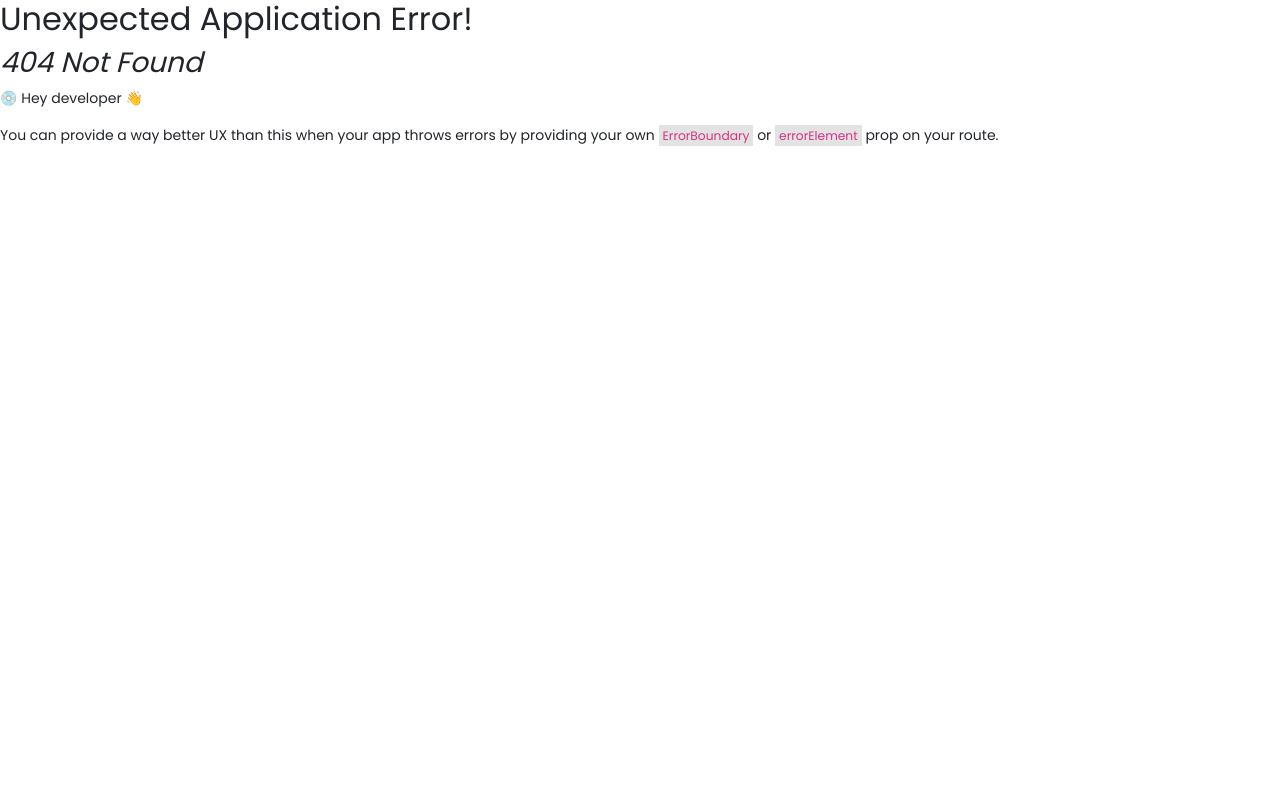
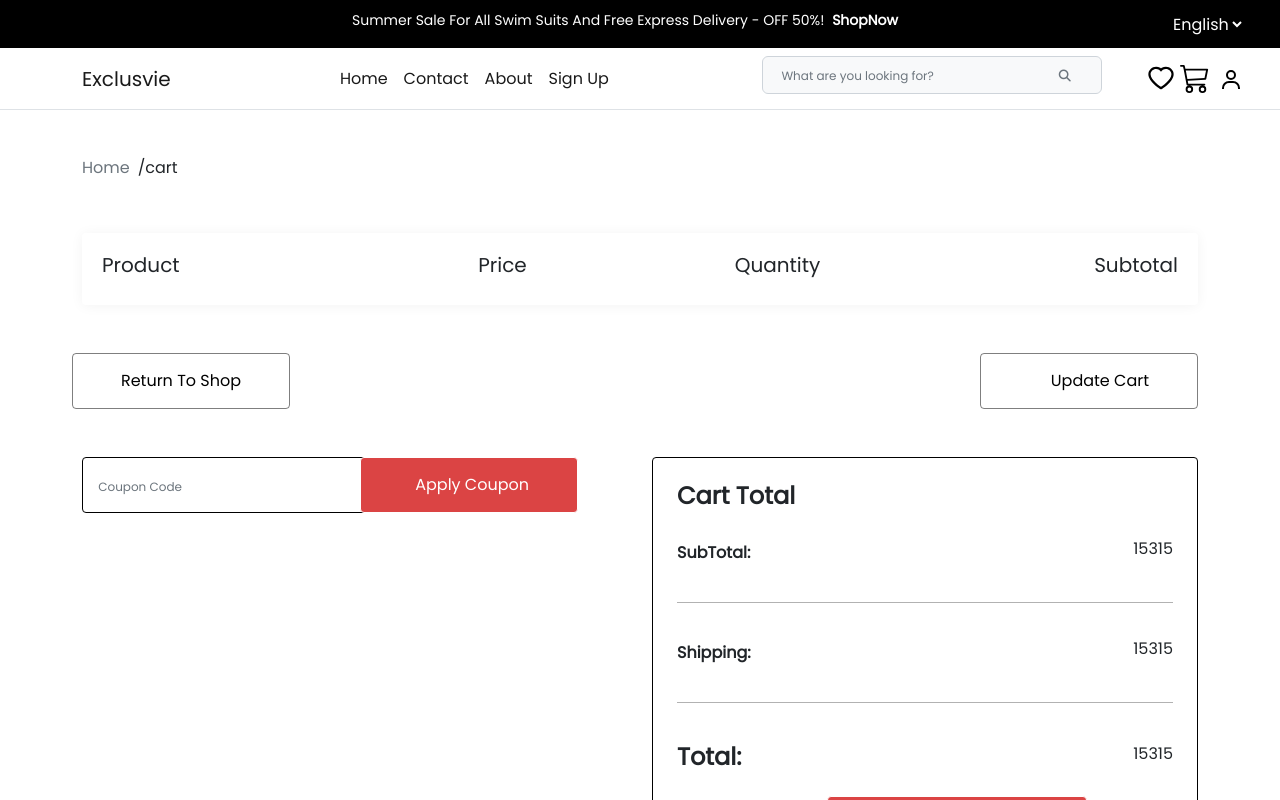
Before and after one commit to mrwan14/full-ecommerce-website, a React (Create React App) app: page /cart in a window 1280 px wide. Before the commit this address had no page. Shown: the top 800 px of the page. Built offline with nearby package versions, Linux system fonts and the light colour scheme.

Commit message:
cart and wishLIST

```diff
--- a/src/App.js
+++ b/src/App.js
@@ -5,6 +5,7 @@ import Home from "./Components/Home/Home";
 import SignUp from "./Components/SignUp/SignUp";
 import Login from "./Components/Login/Login";
 import WishList from "./Components/WishList/WishList";
+import Cart from "./Components/Cart/Cart";
 
 const router = createBrowserRouter([
   {
@@ -16,6 +17,7 @@ const router = createBrowserRouter([
       { path: "signup", element: <SignUp /> },
       { path: "login", element: <Login /> },
       { path: "wishlist", element: <WishList /> },
+      { path: "cart", element: <Cart /> },
     ],
   },
 ]);
--- a/src/Components/Cart/Cart.css
+++ b/src/Components/Cart/Cart.css
@@ -0,0 +1,76 @@
+.img img {
+  width: 40%;
+}
+.product-info,
+.product-titles {
+  margin-top: 40px;
+  margin-bottom: 20px;
+  box-shadow: 0px 1px 13px rgba(0, 0, 0, 0.05);
+  border-radius: 4px;
+  padding: 20px;
+}
+.quantity {
+  height: 44px;
+  width: 72px;
+  border: 1.5px solid rgba(0, 0, 0, 0.4);
+  border-radius: 4px;
+  margin: auto;
+}
+.quantity p {
+  margin-top: 11px;
+  margin-left: 5px;
+}
+.crement {
+  margin-top: -5px;
+}
+.cart-btn .btn-white {
+  height: 56px;
+  width: 218px;
+  border-radius: 4px;
+  padding: 25px 48px 16px 48px;
+  border: 1px solid rgba(0, 0, 0, 0.5);
+  color: black;
+}
+.btn-white:hover,
+.Apply-Coupon:hover,
+.checkout-btn:hover {
+  background-color: black;
+  color: rgb(251, 251, 251);
+}
+.cart-btn button p,
+.Apply-Coupon p,
+.checkout-btn p {
+  font-family: "Poppins";
+  font-weight: 400;
+  font-size: 16px;
+  line-height: 24px;
+  text-align: right;
+}
+.coupon .email-input input {
+  border: rgba(0, 0, 0, 1) 1px solid;
+  height: 56px;
+  width: 300px;
+
+  border-radius: 4px;
+}
+.Apply-Coupon {
+  background-color: rgba(219, 68, 68, 1);
+  height: 56px;
+  width: 218px;
+  border-radius: 4px;
+  padding: 25px 48px 16px 48px;
+  color: rgb(255, 255, 255);
+  margin-right: 50px;
+}
+.checkout-btn {
+  height: 56px;
+  width: 260px;
+  background-color: rgba(219, 68, 68, 1);
+  border-radius: 4px;
+  padding: 16px 48px 16px 48px;
+  margin-left: 150px;
+}
+.cart-total {
+  border: 1.5px solid #000000;
+  border-radius: 4px;
+}
--- a/src/Components/Cart/Cart.jsx
+++ b/src/Components/Cart/Cart.jsx
@@ -1,7 +1,134 @@
-import React from 'react'
-import './Cart.css'
-export default function Cart() {
+import React, { useContext, useState } from "react";
+import { useLocation } from "react-router-dom";
+import { DataContext } from "../Context/DataContext";
+import { AiOutlineDown } from "react-icons/ai";
+import { AiOutlineUp } from "react-icons/ai";
+import "./Cart.css";
+function Cart() {
+  let location = useLocation();
+  let finalLocation = location.pathname.split(" /")[0];
+  let secondLocation = "jj";
+
+  let {
+    cartItems,
+    removeFromCartItems,
+    updateQuantity,
+    incrementProduct,
+    decrementProduct,
+  } = useContext(DataContext);
+
   return (
-    <div>Cart</div>
-  )
+    <div className="container  ">
+      <div className="title d-flex align-items-end  my-5">
+        <h6 className=" text-muted">Home </h6>
+        <h6 className="ms-2  ">{finalLocation}</h6>
+      </div>
+      <div className="product-titles">
+        <div className="row">
+          <div className="col-md-3  ">
+            <h5>Product</h5>
+          </div>
+          <div className="col-md-3 text-center ">
+            <h5>Price</h5>
+          </div>
+          <div className="col-md-3 text-center ">
+            <h5>Quantity</h5>
+          </div>
+          <div className="col-md-3 text-end ">
+            <h5>Subtotal</h5>
+          </div>
+        </div>
+      </div>
+      {cartItems.map((product) => (
+        <div className="product-info">
+          <div className="row">
+            <div className="col-md-3 d-flex ">
+              <div className="img">
+                <img src={product.ImgSrc} alt="" />
+              </div>
+              <h6>{product.Product_Name}</h6>
+            </div>
+            <div className="col-md-3 text-center ">
+              <h5>{product.Price}</h5>
+            </div>
+            <div className="col-md-3 text-center ">
+              <div className="quantity d-flex justify-content-around">
+                <p className="  "> 0{product.Quantity}</p>{" "}
+                <div className=" crement ">
+                  <button
+                    className="fs-6 d-block  "
+                    onClick={() => {
+                      incrementProduct(product.id);
+                    }}
+                  >
+                    {" "}
+                    <AiOutlineUp />
+                  </button>
+                  <button
+                    className="fs-6 d-block mb-5 "
+                    onClick={() => {
+                      decrementProduct(product.id);
+                    }}
+                  >
+                    {" "}
+                    <AiOutlineDown />
+                  </button>{" "}
+                </div>
+              </div>
+            </div>
+            <div className="col-md-3 text-end ">
+              <h5>{product.Price * product.Quantity} </h5>
+            </div>
+          </div>
+        </div>
+      ))}
+      <div className="d-flex justify-content-between cart-btn my-5">
+        <button className="btn  btn-white">
+          <p>Return To Shop</p>
+        </button>
+        <button className="btn btn-white">
+          <p>Update Cart</p>
+        </button>
+      </div>
+      <div className="row my-5">
+        <div className="col-md-6 coupon d-flex  justify-content-between">
+          <form class=" email-input">
+            <input
+              class="form-control bg-white fontAwesome "
+              type="search"
+              placeholder=" Coupon Code             "
+              aria-label="Search"
+            />
+          </form>
+          <button className="btn Apply-Coupon">
+            <p>Apply Coupon</p>
+          </button>
+        </div>
+        <div className="col-md-6 ">
+          <div className="cart-total p-4">
+            <h4 className="fw-bolder">Cart Total</h4>
+            <div className="d-flex justify-content-between align-items-center">
+              <h6 className="fw-bold my-4">SubTotal:</h6>
+              <h6>15315</h6>
+            </div>
+            <div className="line my-3"></div>
+            <div className="d-flex justify-content-between align-items-center">
+              <h6 className="fw-bold my-4">Shipping:</h6>
+              <h6>15315</h6>
+            </div>
+            <div className="line my-3"></div>
+            <div className="d-flex justify-content-between align-items-center">
+              <h4 className="fw-bold my-4 fs-4">Total:</h4>
+              <h6>15315</h6>
+            </div>
+            <button className="btn checkout-btn ">
+              <p className=" mt-0">Procees to checkout</p>
+            </button>
+          </div>
+        </div>
+      </div>
+    </div>
+  );
 }
+
+export default Cart;
--- a/src/Components/Context/DataContext.js
+++ b/src/Components/Context/DataContext.js
@@ -7,16 +7,99 @@ export default function DataContextProvider(props) {
   const [catogries, setCatogries] = useState(null);
   const [bestSellingData, setBestSellingData] = useState(null);
   const [ourProudcts, setOurProudcts] = useState(null);
+  useEffect(() => {
+    // Immediately Invoked Functionx
+    (async () => {
+      // Get items from storage and sync with state
+      // Get data from API
+      setData(await getData());
+      setCatogries(await getCatogries());
+      setBestSellingData(await getBestSellingData());
+      setOurProudcts(await getOurProducts());
+    })();
+  }, []);
+
   const [wishList, setWishList] = useState([]);
+  const [cartItems, setCartItems] = useState([]);
+  const addTocartItems = (product) => {
+    const existingProduct = cartItems.find((p) => p.id === product.id);
+    if (existingProduct) {
+      // If the product already exists, do nothing
+      product.quantity += 1;
+      return;
+    } else {
+      // If the product doesn't exist, add it to the wish list array
+      setCartItems([...cartItems, product]);
+    }
+  };
+  function removeFromCartItems(id) {
+    const updatedCart = cartItems.filter((item) => item.id !== id);
+    setCartItems(updatedCart);
+  }
+  const incrementProduct = (id) => {
+    const itemInCart = cartItems.find((item) => item.id == id);
+
+    if (!itemInCart) {
+      console.log(
+        "found item:",
+        data.find((item) => item.id == id)
+      );
+      setCartItems([
+        ...cartItems,
+        { ...data.find((item) => item.id == id), CountOfProduct: 1 },
+      ]);
+    } else {
+      itemInCart.Quantity += 1;
+
+      setCartItems(
+        cartItems.map((item) => {
+          if (item.id == itemInCart.id) {
+            return itemInCart;
+          } else {
+            return item;
+          }
+        })
+      );
+    }
+  };
+  const decrementProduct = (id) => {
+    const itemInCart = cartItems.find((item) => item.id == id);
+
+    if (itemInCart.Quantity <= 1) {
+      removeFromCartItems(id);
+    } else {
+      itemInCart.Quantity -= 1;
+
+      setCartItems(
+        cartItems.map((item) => {
+          if (item.id == itemInCart.id) {
+            return itemInCart;
+          } else {
+            return item;
+          }
+        })
+      );
+    }
+  };
+
+
+
   useEffect(() => {
     const storedWishList = localStorage.getItem("wishList");
     if (storedWishList) {
       setWishList(JSON.parse(storedWishList));
     }
+    const storeCartItems = localStorage.getItem("cartItems");
+    if (storeCartItems) {
+      setCartItems(JSON.parse(storeCartItems));
+    }
   }, []);
   useEffect(() => {
     localStorage.setItem("wishList", JSON.stringify(wishList));
   }, [wishList]);
+  useEffect(() => {
+    localStorage.setItem("cartItems", JSON.stringify(cartItems));
+  }, [cartItems]);
 
   const addToWishList = (product) => {
     const existingProduct = wishList.find((p) => p.id === product.id);
@@ -30,23 +113,11 @@ export default function DataContextProvider(props) {
   };
   function removeFromWishList(product) {
     // Filter the product out of the wish list array
-    const newWishList = wishList.filter(p => p.id !== product.id);
+    const newWishList = wishList.filter((p) => p.id !== product.id);
 
     // Update the wish list state and local storage
     setWishList(newWishList);
   }
-
-  useEffect(() => {
-    // Immediately Invoked Function
-    (async () => {
-      // Get items from storage and sync with state
-      // Get data from API
-      setData(await getData());
-      setCatogries(await getCatogries());
-      setBestSellingData(await getBestSellingData());
-      setOurProudcts(await getOurProducts());
-    })();
-  }, []);
 
   return (
     <DataContext.Provider
@@ -58,6 +129,11 @@ export default function DataContextProvider(props) {
         addToWishList,
         removeFromWishList,
         wishList,
+        cartItems,
+        addTocartItems,
+        removeFromCartItems,
+        incrementProduct,
+        decrementProduct
       }}
     >
       {data == null ||
--- a/src/Components/Home/Home.jsx
+++ b/src/Components/Home/Home.jsx
@@ -15,7 +15,7 @@ import Timer from "../Timer/Timer";
 import StarRating from "../StarRating/StarRating";
 import { DataContext } from "../Context/DataContext";
 export default function Home(props) {
-  let { data, catogries, bestSellingData, ourProudcts ,addToWishList } =
+  let { data, catogries, bestSellingData, ourProudcts ,addTocartItems,addToWishList } =
     useContext(DataContext);
 
   return (
@@ -347,7 +347,9 @@ export default function Home(props) {
                                 {" "}
                                 <img src={product.ImgSrc} alt="" />
                               </div>
-                              <div className="add-to-cart">Add To Cart</div>
+                              <div className="add-to-cart">
+                                <button className=" text-white fs-6" onClick={()=>{addTocartItems(product)}}>Add To Cart</button>
+                              </div>
                             </div>
                             <div className="product-desc m-3">
                               <h5>{product.Product_Name}</h5>
@@ -471,8 +473,9 @@ export default function Home(props) {
                               {" "}
                               <img src={product.ImgSrc} alt="" />
                             </div>
-                            <div className="add-to-cart">Add To Cart</div>
-                          </div>
+                            <div className="add-to-cart">
+                                <button className=" text-white fs-6" onClick={()=>{addTocartItems(product)}}>Add To Cart</button>
+                              </div>                          </div>
                           <div className="product-desc m-3">
                             <h5>{product.Product_Name}</h5>
                             <div className="price d-flex">
@@ -621,8 +624,9 @@ export default function Home(props) {
                             {" "}
                             <img src={product.ImgSrc} alt="" />
                           </div>
-                          <div className="add-to-cart">Add To Cart</div>
-                        </div>
+                          <div className="add-to-cart">
+                                <button className=" text-white fs-6" onClick={()=>{addTocartItems(product)}}>Add To Cart</button>
+                              </div>                        </div>
                         <div className="product-desc m-3">
                           <h5>{product.Product_Name}</h5>
                           <div className="price d-flex align-items-center">
--- a/src/Components/Navbar/Navbar.jsx
+++ b/src/Components/Navbar/Navbar.jsx
@@ -68,8 +68,11 @@ export default function Navbar() {
                 </Link>{" "}
               </div>{" "}
               <div className=" icon">
+              <Link to={"/cart"}className=" text-black" >
+                  {" "}
+                  <BsCart3 className=" ms-1 mb-1 " />
+                </Link>{" "}
                 {" "}
-                <BsCart3 className=" ms-1 mb-1 " />
               </div>{" "}
               <div className="user-dropdown">
                 <RecipeDropDownList />{" "}
--- a/src/api/index.js
+++ b/src/api/index.js
@@ -14,24 +14,31 @@ export const getData = async () => {
           Product_Name: "HAVIT HV-G92 Gamepad",
           Price: Math.floor(Math.random() * 500 + 100),
           ImgSrc: require("../images/controller.png"),
+          Quantity:1
         },
         {
           id: 2,
           Product_Name: "AK-900 Wired Keyboard",
           Price: Math.floor(Math.random() * 500 + 100),
           ImgSrc: require("../images/keyboard.png"),
+          Quantity:1
+
         },
         {
           id: 3,
           Product_Name: "IPS LCD Gaming Monitor",
           Price: Math.floor(Math.random() * 500 + 100),
           ImgSrc: require("../images/screen.png"),
+          Quantity:1
+
         },
         {
           id: 4,
           Product_Name: "S-Series Comfort Chair ",
           Price: Math.floor(Math.random() * 500 + 100),
           ImgSrc: require("../images/chair.png"),
+          Quantity:1,
+
           isTallImage: true,
         },
         {
@@ -39,6 +46,7 @@ export const getData = async () => {
           Product_Name: "S-Series Comfort Chair ",
           Price: Math.floor(Math.random() * 500 + 100),
           ImgSrc: require("../images/chair.png"),
+          Quantity:1,
           isTallImage: true,
         },
         {
@@ -46,6 +54,7 @@ export const getData = async () => {
           Product_Name: "S-Series Comfort Chair ",
           Price: Math.floor(Math.random() * 500 + 100),
           ImgSrc: require("../images/chair.png"),
+          Quantity:1,
           isTallImage: true,
         },
         {
@@ -53,6 +62,7 @@ export const getData = async () => {
           Product_Name: "S-Series Comfort Chair ",
           Price: Math.floor(Math.random() * 500 + 100),
           ImgSrc: require("../images/chair.png"),
+          Quantity:2,
           isTallImage: true,
         },
       ]);
```
